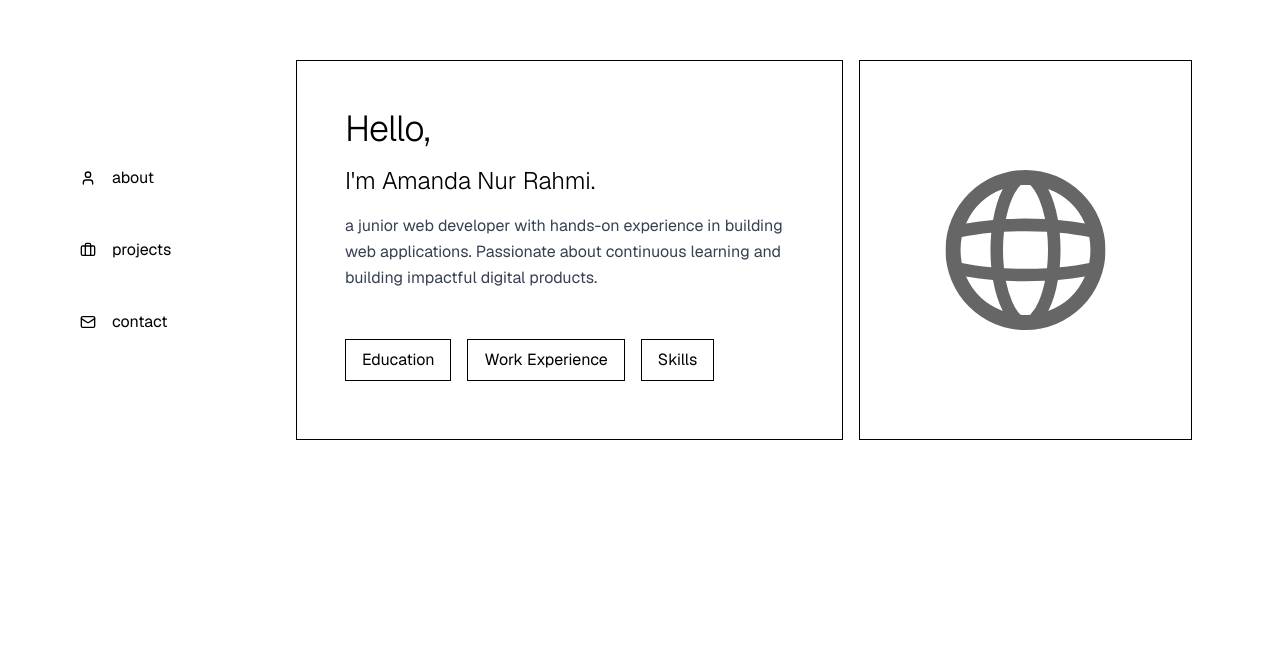
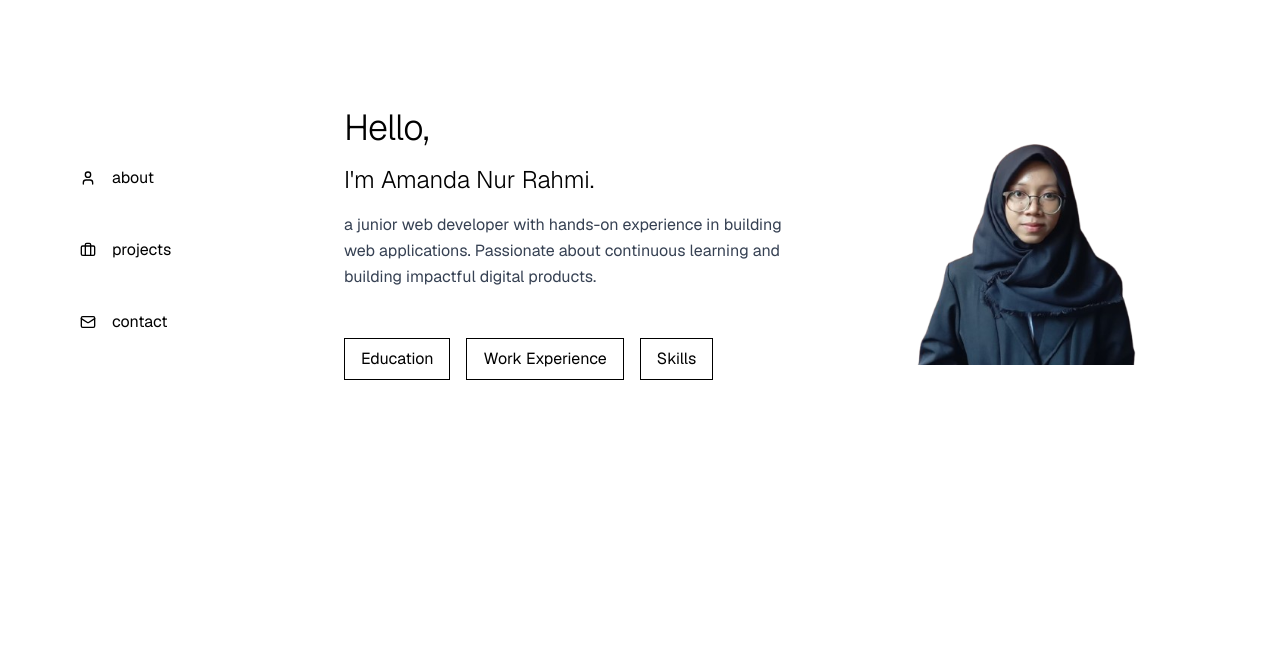
Before and after one commit to brmandw/me, a Next.js app: page / in a window 1280 px wide. Shown: the part 150-800 px from the top of the page. Built offline with nearby package versions, Linux system fonts and the light colour scheme.

Commit message:
feat: update layout styling and replace globe image with profile photo

```diff
--- a/src/app/page.js
+++ b/src/app/page.js
@@ -116,13 +116,13 @@ function App() {
         </div>
       )}
 
-      <div className={`md:ml-62 md:mr-10 ${detailOpen ? 'pt-15' : 'pt-5'} md:pt-0`}>
+      <div className={`md:ml-62 md:mr-10 ${detailOpen ? 'pt-15' : 'pt-10'} md:pt-0`}>
         <section id="about" className="min-h-screen flex items-center px-4 md:px-12 py-10 md:py-12">
           <div className="w-full max-w-6xl">
             <div className={`flex ${detailOpen ? 'flex-col' : 'flex-col-reverse'} md:flex-row gap-3 md:gap-4`}>
               <div
                 className={`
-                  border border-black p-6 md:p-12
+                  p-6 md:p-12
                   transition-all duration-0 ease-in-out
                   ${detailOpen ? 'md:flex-1 md:h-100' : ' md:h-95'}
                 `}
@@ -303,9 +303,9 @@ function App() {
                 )}
 
                 {!detailOpen && (
-                  <div className="flex justify-center items-center border border-black md:h-full">
+                  <div className="flex justify-center items-center md:h-95">
                     <div className="px-12">
-                        <img src="/globe.svg" alt="B One Corp." className="w-100 h-40" />
+                        <img src="/Amanda.png" alt="Foto Amanda Nur Rahmi" className="w-100 h-full" />
                     </div>
                   </div>
                 )}
```
Also changed, not shown: public/Amanda.png (added).
